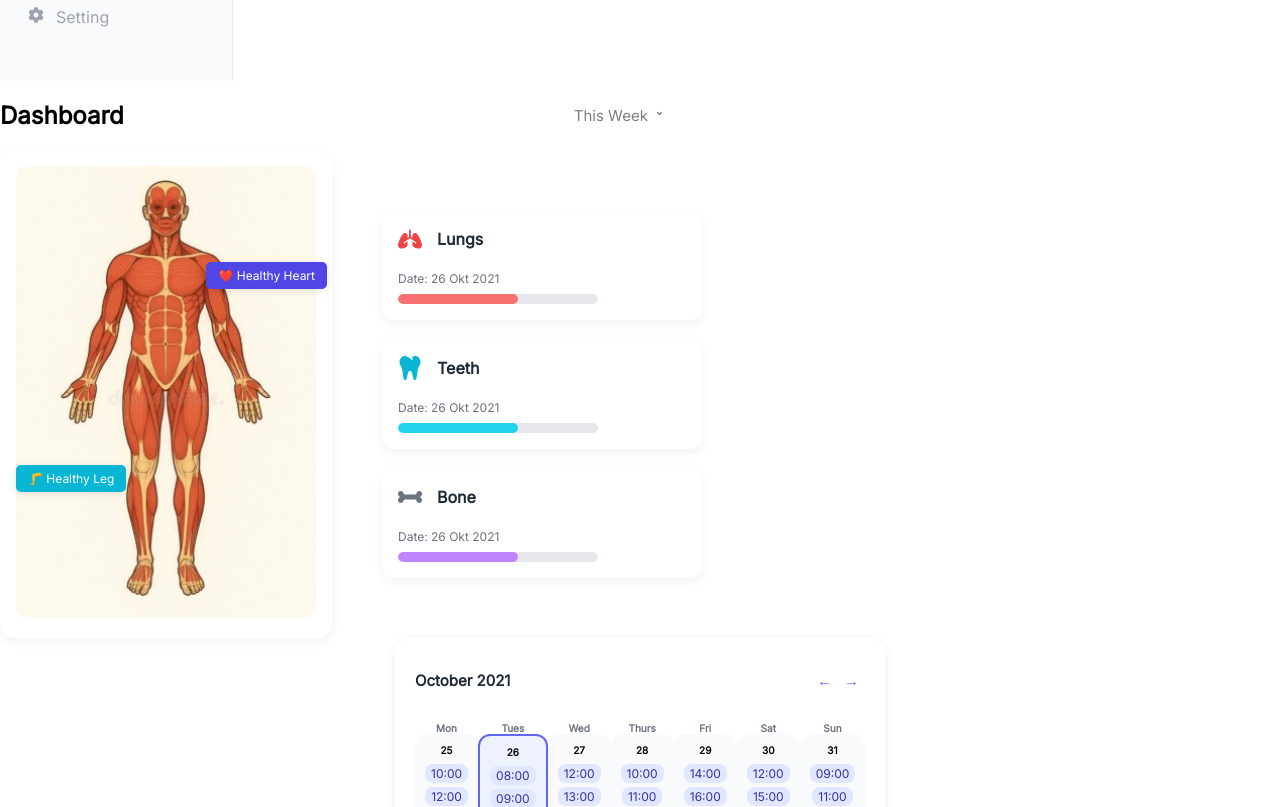
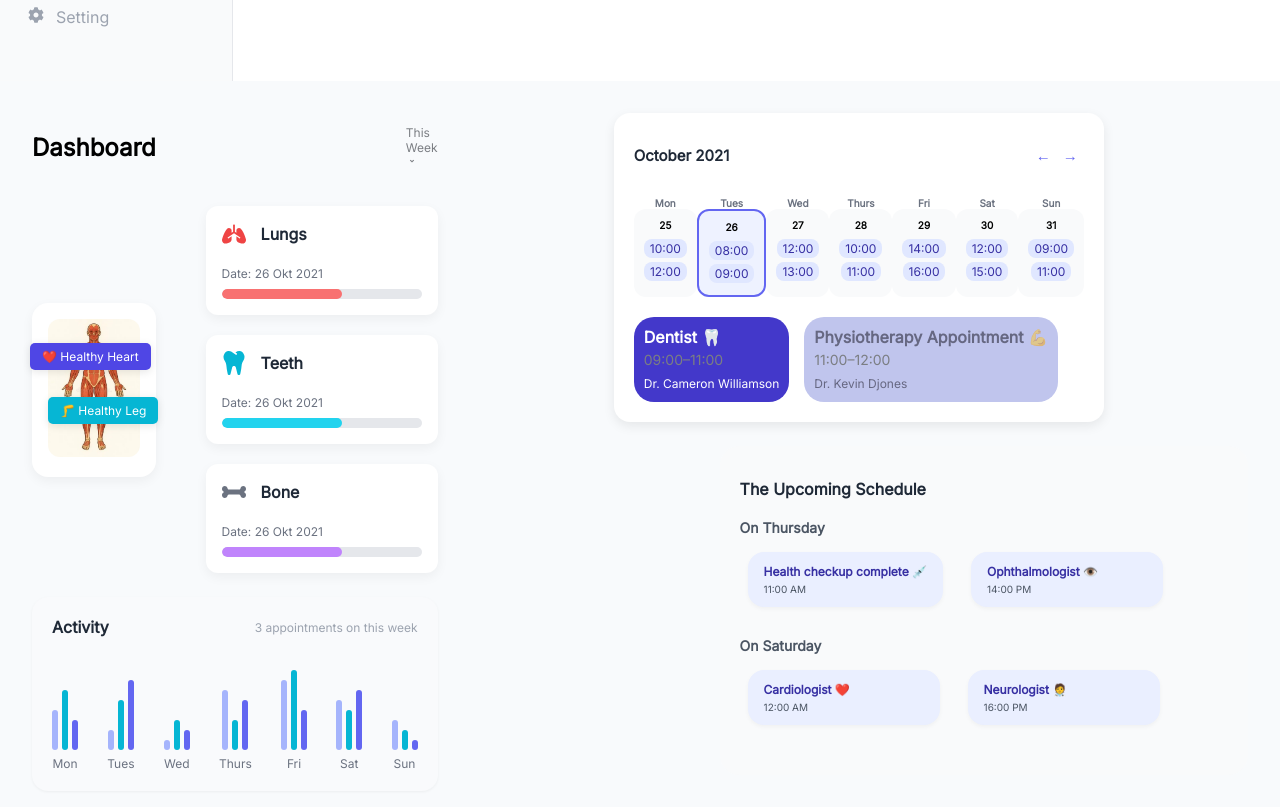
Before and after one commit to Ritikaa-Rani/Healthcare-Dashboard, a React (Vite) app: page / in a window 1280 px wide. Shown: the part 860-1667 px from the top of the page. Built offline with nearby package versions, Linux system fonts and the light colour scheme.

Commit message:
Added ActivityFeed component.

```diff
--- /dev/null
+++ b/src/Components/ActivityFeed.css
@@ -0,0 +1,71 @@
+.activity-feed {
+  padding: 20px;
+  border-radius: 16px;
+  background-color: #f9fafc;
+  font-family: "Inter", sans-serif;
+  box-shadow: 0 1px 3px rgba(0, 0, 0, 0.05);
+  max-width: 100%;
+}
+
+.activity-header {
+  display: flex;
+  justify-content: space-between;
+  align-items: center;
+  margin-bottom: 14px;
+}
+
+.activity-title {
+  font-weight: 700;
+  font-size: 16px;
+  color: #1f2937;
+}
+
+.activity-note {
+  font-size: 12px;
+  color: #9ca3af;
+}
+
+.activity-chart {
+  display: flex;
+  justify-content: space-between;
+  align-items: flex-end;
+  height: 120px;
+  gap: 10px;
+}
+
+.day-column {
+  display: flex;
+  flex-direction: column;
+  align-items: center;
+}
+
+.bars {
+  display: flex;
+  flex-direction: row;
+  gap: 4px;
+  align-items: flex-end;
+  height: 100px;
+}
+
+.bar {
+  width: 6px;
+  border-radius: 4px;
+}
+
+.bar-0 {
+  background-color: #a5b4fc;
+}
+
+.bar-1 {
+  background-color: #06b6d4;
+}
+
+.bar-2 {
+  background-color: #6366f1;
+}
+
+.day-label {
+  margin-top: 6px;
+  font-size: 12px;
+  color: #6b7280;
+}
--- a/src/Components/ActivityFeed.jsx
+++ b/src/Components/ActivityFeed.jsx
@@ -0,0 +1,43 @@
+import React from "react";
+import "./ActivityFeed.css";
+
+const days = ["Mon", "Tues", "Wed", "Thurs", "Fri", "Sat", "Sun"];
+
+const activityBars = [
+  [40, 60, 30],
+  [20, 50, 70],
+  [10, 30, 20],
+  [60, 30, 50],
+  [70, 80, 40],
+  [50, 40, 60],
+  [30, 20, 10],
+];
+
+const ActivityFeed = () => {
+  return (
+    <div className="activity-feed">
+      <div className="activity-header">
+        <span className="activity-title">Activity</span>
+        <span className="activity-note">3 appointments on this week</span>
+      </div>
+      <div className="activity-chart">
+        {activityBars.map((bars, index) => (
+          <div key={index} className="day-column">
+            <div className="bars">
+              {bars.map((height, idx) => (
+                <div
+                  key={idx}
+                  className={`bar bar-${idx}`}
+                  style={{ height: `${height}px` }}
+                ></div>
+              ))}
+            </div>
+            <div className="day-label">{days[index]}</div>
+          </div>
+        ))}
+      </div>
+    </div>
+  );
+};
+
+export default ActivityFeed;
--- /dev/null
+++ b/src/Components/DashboardMainContent.css
@@ -0,0 +1,34 @@
+.dashboard-main {
+  padding: 32px;
+  background-color: #f8fafc;
+  min-height: 100vh;
+  font-family: 'Inter', sans-serif;
+}
+
+.dashboard-grid {
+  display: flex;
+  gap: 32px;
+  justify-content: space-between;
+  flex-wrap: wrap;
+}
+
+.left-column,
+.right-column {
+  display: flex;
+  flex-direction: column;
+  gap: 24px;
+}
+
+.left-column {
+  flex: 1;
+  max-width: 480px;
+}
+
+.right-column {
+  flex: 2;
+  min-width: 580px;
+}
+
+.right-right-column{
+    margin-left: 250px;
+}
--- a/src/Components/DashboardMainContent.jsx
+++ b/src/Components/DashboardMainContent.jsx
@@ -2,14 +2,25 @@ import React from "react";
 import DashboardOverview from "./DashboardOverview";
 import CalendarView from "./CalenderView";
 import UpcomingSchedule from "./UpcomingSchedule";
+import ActivityFeed from "./ActivityFeed";
+import "./DashboardMainContent.css";
 
 const DashboardMainContent = () => {
   return (
-    <>
-      <DashboardOverview />
-      <CalendarView />
-      <UpcomingSchedule />
-    </>
+    <div className="dashboard-main">
+      <div className="dashboard-grid">
+        <div className="left-column">
+          <DashboardOverview />
+          <ActivityFeed />
+        </div>
+        <div className="right-column">
+          <CalendarView />
+          <div className="right-right-column">
+          <UpcomingSchedule />
+          </div>
+        </div>
+      </div>
+    </div>
   );
 };
 
--- a/src/Components/DashboardOverview.css
+++ b/src/Components/DashboardOverview.css
@@ -1,18 +1,17 @@
 .dashboard-heading{
     display: flex;
     align-items: center;
-    gap: 450px;
+    gap: 250px;
 
 }
 
 .dashboard-overview {
   display: flex;
-  /* justify-content: space-between; */
   align-items: center;
   gap: 50px;
 }
 
 p{
-    font-size: 15px;
+    font-size: 12px;
     color: #7b7e83;;
 }
```
